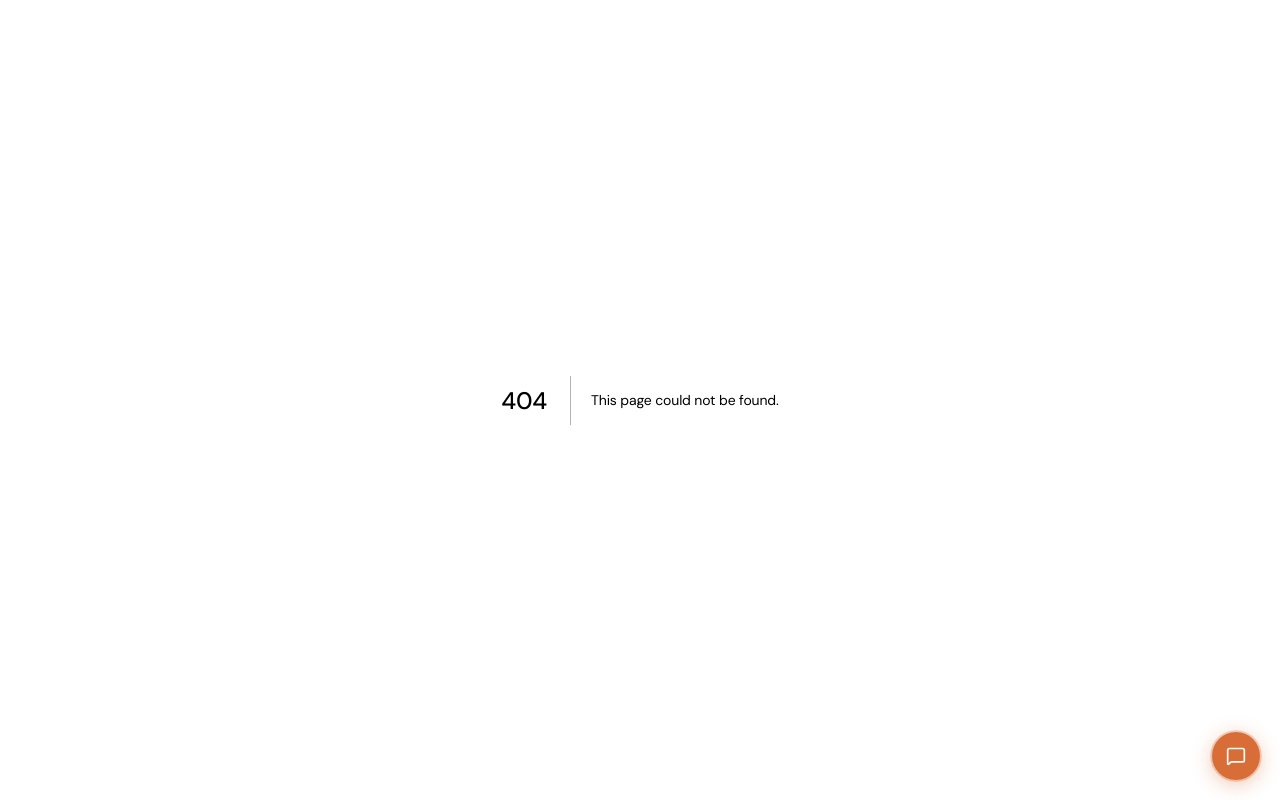
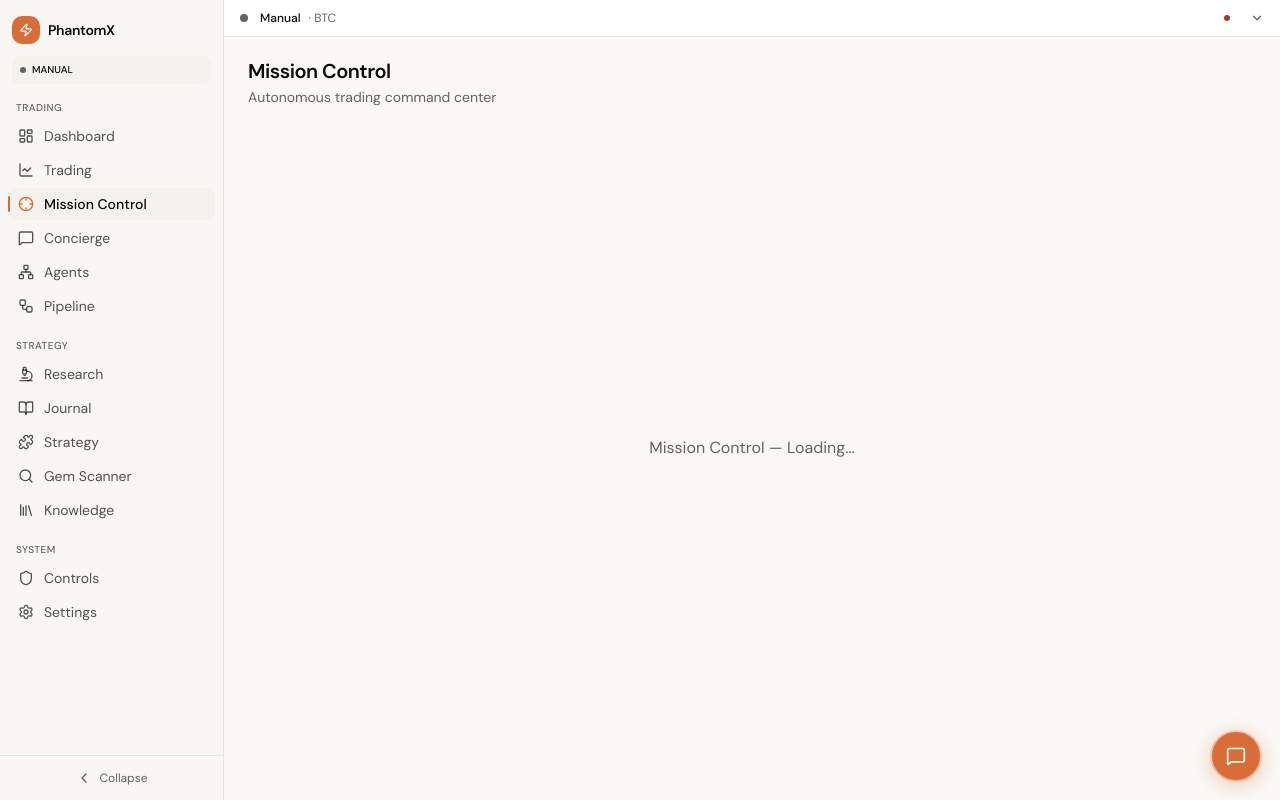
Before and after one commit to snahrup/phantomx-trading, a Next.js app: page /mission-control in a window 1280 px wide. Before the commit this address had no page. Built offline with nearby package versions, Linux system fonts and the light colour scheme.

Commit message:
feat(mission-control): add page route and sidebar navigation
Author: Steve Nahrup

```diff
--- /dev/null
+++ b/src/app/mission-control/page.tsx
@@ -0,0 +1,21 @@
+'use client';
+
+import AppLayout from '@/components/AppLayout';
+import { PageTransition } from '@/components/motion';
+import { ErrorBoundary } from '@/components/ErrorBoundary';
+import MissionControlPanel from '@/components/mission-control/MissionControlPanel';
+
+export default function MissionControlPage() {
+  return (
+    <AppLayout
+      title="Mission Control"
+      subtitle="Autonomous trading command center"
+    >
+      <PageTransition className="h-full">
+        <ErrorBoundary fallback="mission-control">
+          <MissionControlPanel />
+        </ErrorBoundary>
+      </PageTransition>
+    </AppLayout>
+  );
+}
--- a/src/components/AppSidebar.tsx
+++ b/src/components/AppSidebar.tsx
@@ -4,9 +4,9 @@ import Link from 'next/link';
 import { usePathname } from 'next/navigation';
 import { motion, AnimatePresence } from 'framer-motion';
 import {
-  LayoutDashboard, LineChart, MessageSquare, Network, BookOpen,
+  LayoutDashboard, LineChart, Crosshair, MessageSquare, Network, BookOpen,
   Puzzle, Search, Shield, Settings, ChevronLeft, ChevronRight, Zap,
-  Microscope,
+  Microscope, Workflow, Library,
 } from 'lucide-react';
 import { Tooltip, TooltipContent, TooltipTrigger } from '@/components/ui/tooltip';
 import { useTradingStore } from '@/store/trading-store';
@@ -17,8 +17,10 @@ const navSections = [
     items: [
       { path: '/', icon: LayoutDashboard, label: 'Dashboard' },
       { path: '/trading', icon: LineChart, label: 'Trading' },
-      { path: '/ai', icon: MessageSquare, label: 'AI Chat' },
+      { path: '/mission-control', icon: Crosshair, label: 'Mission Control' },
+      { path: '/ai', icon: MessageSquare, label: 'Concierge' },
       { path: '/agents', icon: Network, label: 'Agents' },
+      { path: '/pipeline', icon: Workflow, label: 'Pipeline' },
     ],
   },
   {
@@ -28,6 +30,7 @@ const navSections = [
       { path: '/journal', icon: BookOpen, label: 'Journal' },
       { path: '/strategy', icon: Puzzle, label: 'Strategy' },
       { path: '/scanner', icon: Search, label: 'Gem Scanner' },
+      { path: '/knowledge', icon: Library, label: 'Knowledge' },
     ],
   },
   {
--- /dev/null
+++ b/src/components/mission-control/MissionControlPanel.tsx
@@ -0,0 +1,9 @@
+'use client';
+
+export default function MissionControlPanel() {
+  return (
+    <div className="flex items-center justify-center h-full text-muted-foreground">
+      Mission Control — Loading...
+    </div>
+  );
+}
```
